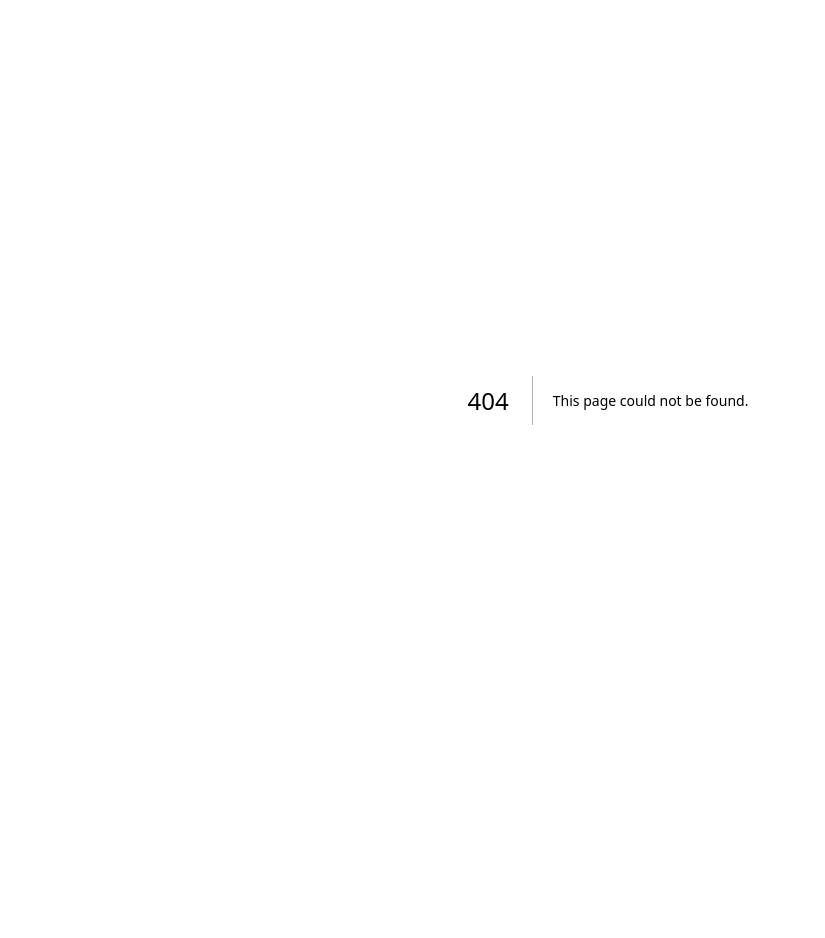
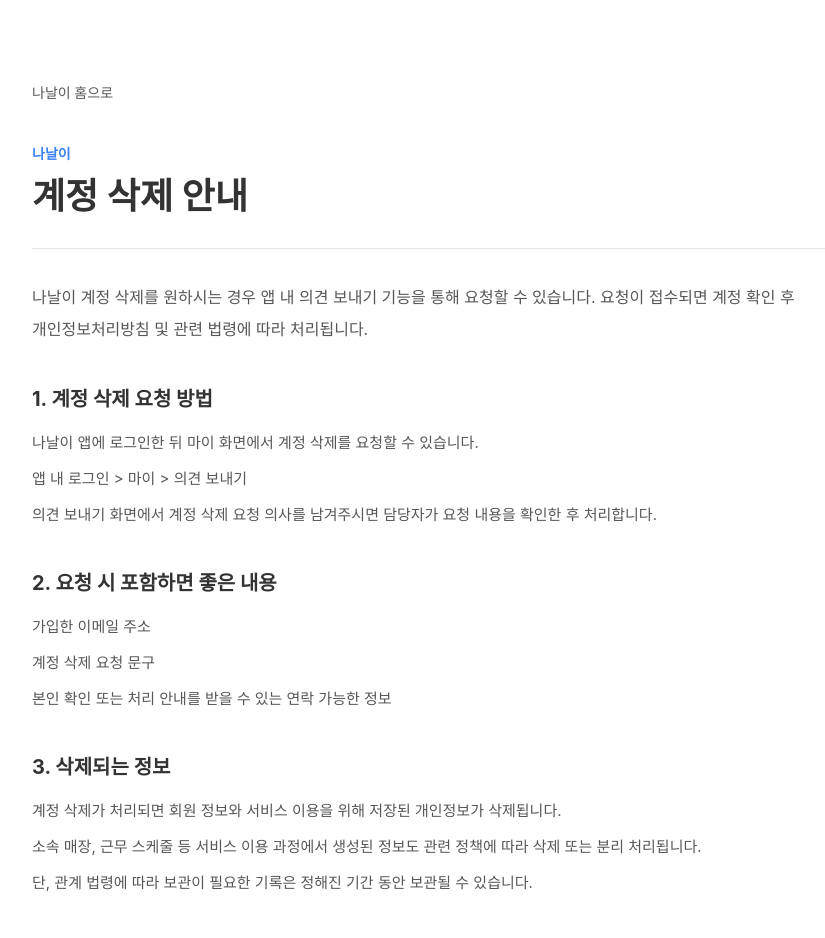
Before and after one commit to nanaly-schedule/nanaly-web, a Next.js app in the folder apps/landing/: page /account-deletion in a window 1280 px wide. Before the commit this address had no page. Shown: the top 938 px of the page, without its empty margins (32-857 px from the left). Before the commit the page ends 800 px from the top, so only its background shows below. Built offline with nearby package versions, Linux system fonts and the light colour scheme; a web font is replaced by a local one.

Commit message:
feat(landing): add account deletion guide page

```diff
--- a/apps/landing/app/_components/Footer.tsx
+++ b/apps/landing/app/_components/Footer.tsx
@@ -1,6 +1,6 @@
 import { cn } from "@repo/ui/lib/utils";
 import { CONTAINER } from "@/lib/ui";
-import { TERMS_URL, PRIVACY_URL } from "@/lib/links";
+import { TERMS_URL, PRIVACY_URL, ACCOUNT_DELETION_URL } from "@/lib/links";
 
 export default function Footer() {
     return (
@@ -29,6 +29,7 @@ export default function Footer() {
                     <nav className="flex items-center gap-5 text-[13px] font-medium text-muted-foreground">
                         <a href={TERMS_URL} target="_blank" rel="noopener noreferrer" className="transition-colors hover:text-foreground">이용약관</a>
                         <a href={PRIVACY_URL} className="transition-colors hover:text-foreground">개인정보처리방침</a>
+                        <a href={ACCOUNT_DELETION_URL} className="transition-colors hover:text-foreground">계정 삭제 안내</a>
                     </nav>
                     <p className="text-[13px] text-muted-foreground/80">© 2026 나날이. All rights reserved.</p>
                 </div>
--- /dev/null
+++ b/apps/landing/app/account-deletion/page.tsx
@@ -0,0 +1,86 @@
+import type { Metadata } from "next";
+import Link from "next/link";
+import { cn } from "@repo/ui/lib/utils";
+import { CONTAINER } from "@/lib/ui";
+
+export const metadata: Metadata = {
+    title: "계정 삭제 안내",
+    description: "나날이 계정 삭제 요청 방법 안내",
+    alternates: { canonical: "/account-deletion" },
+};
+
+const sections = [
+    {
+        title: "1. 계정 삭제 요청 방법",
+        body: [
+            "나날이 앱에 로그인한 뒤 마이 화면에서 계정 삭제를 요청할 수 있습니다.",
+            "앱 내 로그인 > 마이 > 의견 보내기",
+            "의견 보내기 화면에서 계정 삭제 요청 의사를 남겨주시면 담당자가 요청 내용을 확인한 후 처리합니다.",
+        ],
+    },
+    {
+        title: "2. 요청 시 포함하면 좋은 내용",
+        body: [
+            "가입한 이메일 주소",
+            "계정 삭제 요청 문구",
+            "본인 확인 또는 처리 안내를 받을 수 있는 연락 가능한 정보",
+        ],
+    },
+    {
+        title: "3. 삭제되는 정보",
+        body: [
+            "계정 삭제가 처리되면 회원 정보와 서비스 이용을 위해 저장된 개인정보가 삭제됩니다.",
+            "소속 매장, 근무 스케줄 등 서비스 이용 과정에서 생성된 정보도 관련 정책에 따라 삭제 또는 분리 처리됩니다.",
+            "단, 관계 법령에 따라 보관이 필요한 기록은 정해진 기간 동안 보관될 수 있습니다.",
+        ],
+    },
+    {
+        title: "4. 처리 안내",
+        body: [
+            "요청 접수 후 계정 확인과 삭제 처리를 진행합니다.",
+            "처리 과정에서 추가 확인이 필요한 경우 의견 보내기에 남긴 연락처 또는 가입 이메일로 안내드릴 수 있습니다.",
+            "삭제가 완료된 계정은 복구가 어려울 수 있으므로 필요한 정보는 미리 확인해 주세요.",
+        ],
+    },
+];
+
+export default function AccountDeletionPage() {
+    return (
+        <main className="min-h-screen bg-white">
+            <section className={cn(CONTAINER, "py-10 sm:py-16 lg:py-20")}>
+                <Link
+                    href="/"
+                    className="inline-flex text-sm font-medium text-muted-foreground transition-colors hover:text-foreground"
+                >
+                    나날이 홈으로
+                </Link>
+
+                <article className="mt-10 max-w-[820px]">
+                    <header className="border-b border-border pb-8">
+                        <p className="text-sm font-semibold text-primary">나날이</p>
+                        <h1 className="mt-3 text-3xl font-bold text-foreground sm:text-4xl">
+                            계정 삭제 안내
+                        </h1>
+                    </header>
+
+                    <p className="mt-8 text-[15px] leading-8 text-muted-foreground sm:text-base">
+                        나날이 계정 삭제를 원하시는 경우 앱 내 의견 보내기 기능을 통해 요청할 수 있습니다. 요청이 접수되면 계정 확인 후 개인정보처리방침 및 관련 법령에 따라 처리됩니다.
+                    </p>
+
+                    <div className="mt-10 flex flex-col gap-10">
+                        {sections.map((section) => (
+                            <section key={section.title}>
+                                <h2 className="text-xl font-bold text-foreground">{section.title}</h2>
+                                <div className="mt-4 flex flex-col gap-2 text-[15px] leading-7 text-muted-foreground">
+                                    {section.body.map((line) => (
+                                        <p key={line}>{line}</p>
+                                    ))}
+                                </div>
+                            </section>
+                        ))}
+                    </div>
+                </article>
+            </section>
+        </main>
+    );
+}
--- a/apps/landing/app/sitemap.ts
+++ b/apps/landing/app/sitemap.ts
@@ -15,5 +15,11 @@ export default function sitemap(): MetadataRoute.Sitemap {
             changeFrequency: "yearly",
             priority: 0.3,
         },
+        {
+            url: `${SITE_URL}/account-deletion`,
+            lastModified: new Date(),
+            changeFrequency: "yearly",
+            priority: 0.3,
+        },
     ];
 }
--- a/apps/landing/lib/links.ts
+++ b/apps/landing/lib/links.ts
@@ -1,3 +1,4 @@
 // 외부 링크 — 여기만 고치면 전체 반영
 export const TERMS_URL = "#";     // TODO: 이용약관 링크
 export const PRIVACY_URL = "/privacy";
+export const ACCOUNT_DELETION_URL = "/account-deletion";
```
